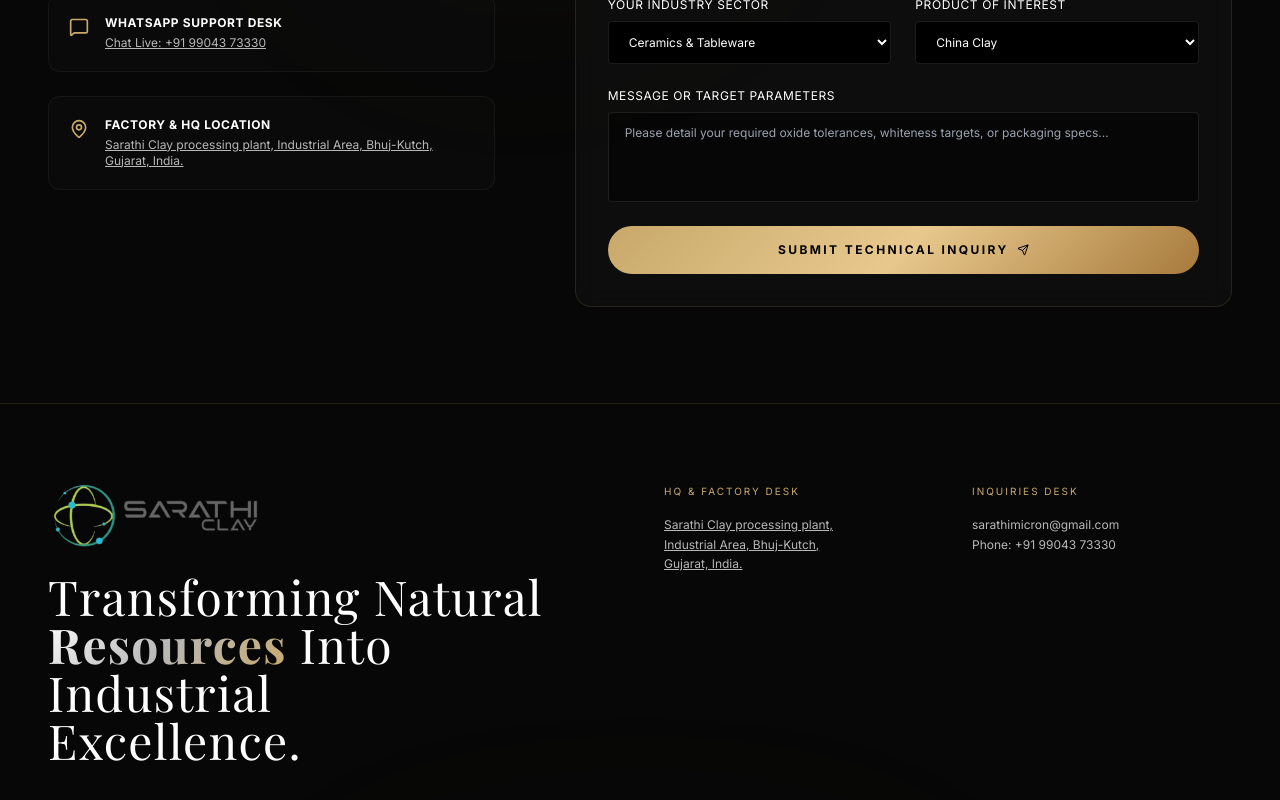
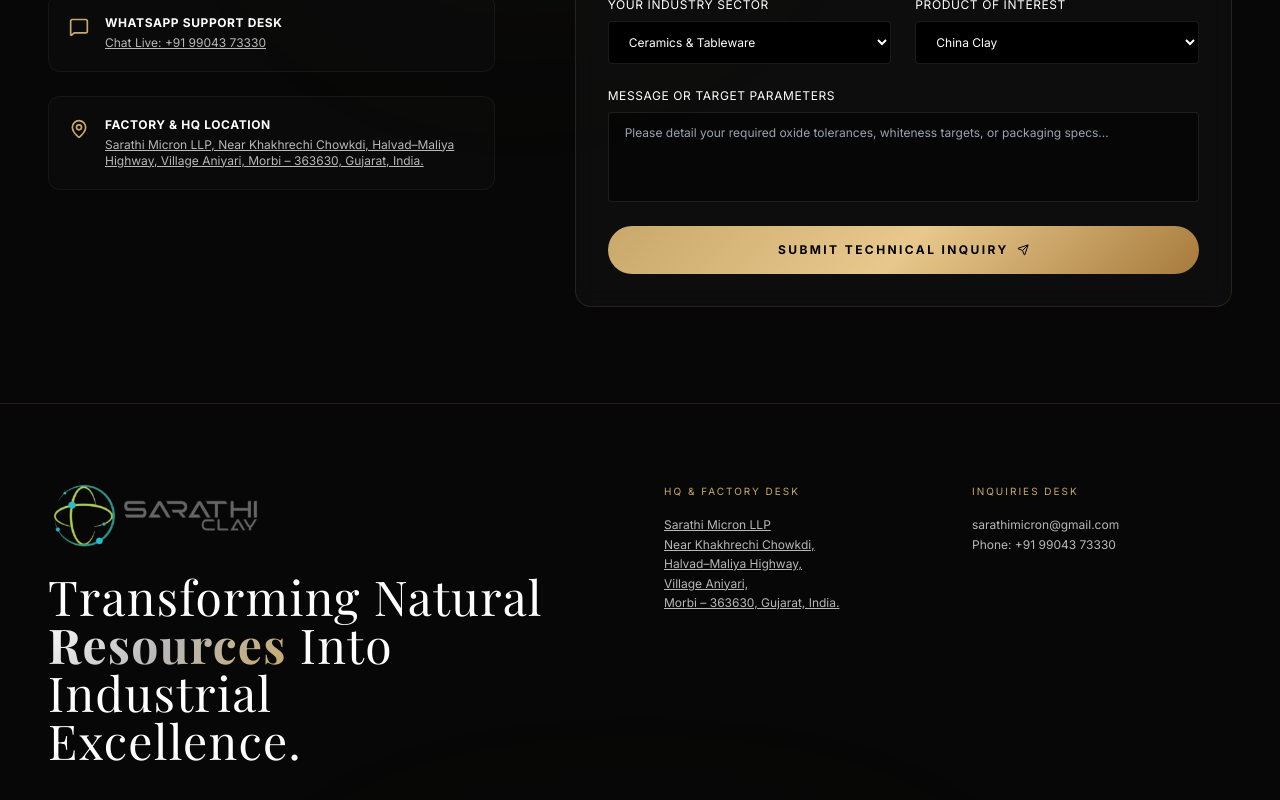
Before and after one commit to PranshBarasara/sarathiclay, a Next.js app: page /contact in a window 1280 px wide. Shown: the part 696-1496 px from the top of the page. Built offline with nearby package versions, Linux system fonts and the light colour scheme; a web font is replaced by a local one.

Commit message:
Update company name and address to Sarathi Micron LLP in Morbi across website

```diff
--- a/app/blog/[slug]/page.tsx
+++ b/app/blog/[slug]/page.tsx
@@ -81,7 +81,7 @@
           <div>
             <h4 className="text-white font-bold">About the Sarathi R&D Desk</h4>
             <p className="text-mutedText mt-1">
-              This research is published by our in-house laboratories in Bhuj, Gujarat, where we engineer customized mineral compounds for global manufacturers.
+              This research is published by our in-house laboratories in Morbi, Gujarat, where we engineer customized mineral compounds for global manufacturers.
             </p>
           </div>
         </div>
--- a/app/contact/page.tsx
+++ b/app/contact/page.tsx
@@ -130,7 +130,7 @@
                     rel="noopener noreferrer"
                     className="text-mutedText mt-1 hover:text-gold transition-colors inline-block underline"
                   >
-                    Sarathi Clay processing plant, Industrial Area, Bhuj-Kutch, Gujarat, India.
+                    Sarathi Micron LLP, Near Khakhrechi Chowkdi, Halvad–Maliya Highway, Village Aniyari, Morbi – 363630, Gujarat, India.
                   </a>
                 </div>
               </div>
--- a/components/Footer.tsx
+++ b/components/Footer.tsx
@@ -33,9 +33,11 @@
                 rel="noopener noreferrer"
                 className="text-xs text-mutedText leading-relaxed font-sans hover:text-gold transition-colors underline"
               >
-                Sarathi Clay processing plant,<br />
-                Industrial Area, Bhuj-Kutch,<br />
-                Gujarat, India.
+                Sarathi Micron LLP<br />
+                Near Khakhrechi Chowkdi,<br />
+                Halvad–Maliya Highway,<br />
+                Village Aniyari,<br />
+                Morbi – 363630, Gujarat, India.
               </a>
             </div>
             <div className="flex flex-col gap-4">
```
